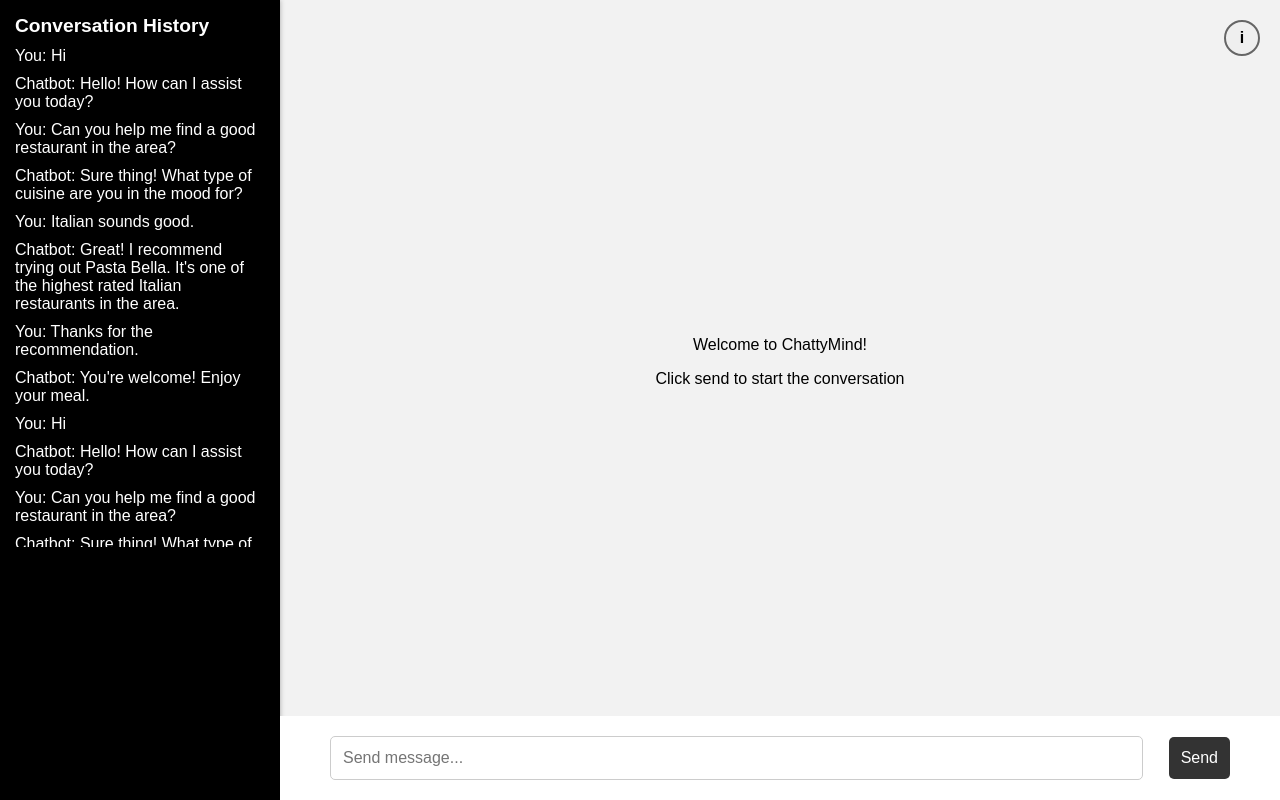
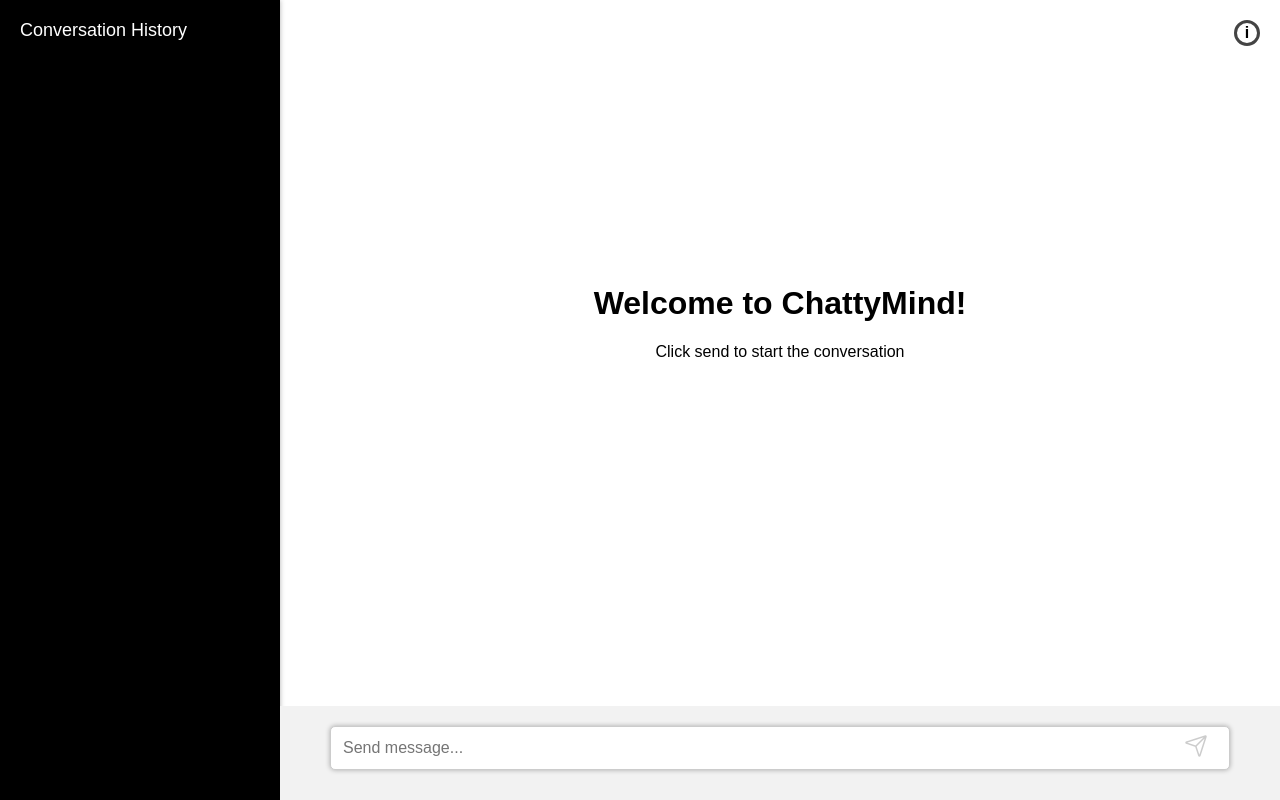
Before and after one commit to priyakarunakaran21/chatgptPOC, a React (Create React App) app in the folder chatgpt-poc/: page / in a window 1280 px wide. Built offline with nearby package versions, Linux system fonts and the light colour scheme.

Commit message:
latest changes for bot user

```diff
--- a/chatgpt-poc/src/component/Chat/index.js
+++ b/chatgpt-poc/src/component/Chat/index.js
@@ -1,17 +1,22 @@
-import { useState} from 'react';
+import { useState, useRef} from 'react';
 import Modal from '../Modal/index'
 import './style.scss'
+import sendIcon from "../../assets/send-icon.png";
 const Chat = () => {
-    const apiKey = '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';
-
+    const apiKey = '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';
+    const myRef = useRef(null);
     let conversationHistory = '';
     let convoSession = '';
     const [prompt, setPrompt] = useState('');
     const [chatbotResponse, setChatbotResponse] = useState('');
-    const introMessage = "Welcome to ChattyMind!<br/>Click send to start the conversation";
     const [intro, setIntro] = useState(true);
-    const myArrayString = introMessage.split('<br/>');
     const [showModal, setShowModal] = useState(false);
+
+    const scrollToBottom = () => {
+        setTimeout(function () {
+            myRef.current.scrollIntoView(false);
+        }, 10);
+      };
 
     // function to handle click of the info icon
     const handleInfoIconClick = () => {
@@ -37,7 +42,7 @@
     const handleEnter = async() =>{
     setIntro(false);
     conversationHistory += `You: ${prompt}\n`;
-    convoSession = `<span class="user">You: </span><label class="user-message-bubble">${prompt}\n</label>`;
+    convoSession = `<span class="user">U</span><label class="user-message-bubble">${prompt}\n</label>`;
     setChatbotResponse(prevText => prevText.concat(convoSession));
     try {
         const response = await fetch('https://api.openai.com/v1/engines/text-davinci-002/completions', {
@@ -57,7 +62,7 @@
         const chatbotMessage = data.choices[0].text.trim();
         console.log(chatbotMessage);
         conversationHistory += `ChatBot: ${chatbotMessage}\n\n`;
-        convoSession =  `<span class="bot">Bot:</span><label class="message-bubble"> ${chatbotMessage}\n\n</label>`;
+        convoSession =  `<span class="bot">Bot</span><label class="message-bubble"> ${chatbotMessage}\n\n</label>`;
         setChatbotResponse(prevText => prevText.concat(convoSession));
 
 
@@ -67,6 +72,7 @@
     } catch (error) {
       setChatbotResponse(`Error: ${error.message}`);
     }
+    scrollToBottom()
     setPrompt("")
     }
 
@@ -77,7 +83,15 @@
         <div className="chat-wrapper">
         <div className="conversation-history-card">
         <h2>Conversation History</h2>
-         <div className="conversation-history-list">
+        {!intro &&
+        <button className="history-item">
+        <svg stroke="currentColor" fill="none" stroke-width="2" viewBox="0 0 24 24" stroke-linecap="round"
+        stroke-linejoin="round" class="h-4 w-4" height="1em" width="1em" xmlns="http://www.w3.org/2000/svg">
+            <path d="M21 15a2 2 0 0 1-2 2H7l-4 4V5a2 2 0 0 1 2-2h14a2 2 0 0 1 2 2z"></path>
+        </svg>
+            Chat 1
+            </button>}
+         {/* <div className="conversation-history-list">
           <p>You: Hi</p>
           <p>Chatbot: Hello! How can I assist you today?</p>
           <p>You: Can you help me find a good restaurant in the area?</p>
@@ -94,18 +108,18 @@
           <p>Chatbot: Great! I recommend trying out Pasta Bella. It's one of the highest rated Italian restaurants in the area.</p>
           <p>You: Thanks for the recommendation.</p>
           <p>Chatbot: You're welcome! Enjoy your meal.</p>
-         </div>
-         <p><br></br><br></br></p>
+         </div> */}
+
        </div>
 
-          <div className="chat-container">
+          <div className="chat-container" ref={myRef}>
 
           {intro ?
               <div className="message-thread">
                 <div className="center-align">
-              {myArrayString.map((word, index) => (
-              <p key={index}>{word}</p>
-            ))}
+                    <h1>Welcome to ChattyMind!</h1>
+                    <p>Click send to start the conversation</p>
+
             </div>
            </div>
             :
@@ -121,12 +135,14 @@
 
           }
             <div className="input-wrapper">
+            {!intro && <button className="regenerate-btn">Regenrate responses</button>}
             <div className="message-input">
+
             <input type="text" id="user-input" className="message-input-field"
               placeholder="Send message..."
               value={prompt} onChange={handleChange}
               onKeyDown={handleKeyPress}  />
-              <button type="submit" className="message-send-button " onClick={handleEnter}>Send</button>
+              <button  className="message-send-button " onClick={handleEnter}><img src={sendIcon} alt=""/></button>
             </div>
             </div>
           </div>
--- a/chatgpt-poc/src/component/Chat/style.scss
+++ b/chatgpt-poc/src/component/Chat/style.scss
@@ -7,16 +7,16 @@
 display: inline-flex;
 align-items: center;
 justify-content: center;
-width: 32px;
-height: 32px;
-background: #efefef;
+width: 20px;
+height: 20px;
+background: #ffffff;
 border-radius:32px;
 position: fixed;
 top: 20px;
 color: #000000;
 font-weight: bold;
 right: 20px;
-border: 2px solid #666;
+border: 3px solid #444;
 cursor: pointer;
 }
 
@@ -24,7 +24,7 @@
 display: flex;
 flex-direction: column;
 min-height: 100vh;
-background-color: #f2f2f2;
+background-color: #ffffff;
 font-family: Arial, sans-serif;
 font-size: 16px;
 width: calc(100% - 280px);
@@ -35,13 +35,28 @@
 display: flex;
 flex-direction: column;
 padding: 30px 50px;
+margin-bottom: 100px;
 p{
+    display: flex;
+    align-items: baseline;
 margin-top:0;
 }
 }
 .bot{
-display: inline-block;
-width: 45px;
+display: flex;
+    width: 38px;
+    align-self: flex-start;
+    height: 38px;
+    background: #343541;
+    border-radius: 38px;
+    text-transform: uppercase;
+    align-items: center;
+    justify-content: center;
+    font-size: 12px;
+    font-weight: bold;
+    font-family: Arial;
+    margin-right: 20px;
+    color: #f2f2f2;
 }
 .center-align{
 flex: 1 1;
@@ -52,14 +67,24 @@
 padding-bottom: 60px;
 }
 .message-bubble {
-display: inline-block;
-max-width: 80%;
-padding: 8px 12px;
-margin-bottom: 8px;
+    display: flex;
+    max-width: 80%;
+    align-self: center;
 }
 .user{
-display: inline-block;
-width: 45px;
+    display: flex;
+    width: 38px;
+    align-self: center;
+    height: 38px;
+    background: #f2f2f2;
+    border-radius: 38px;
+    text-transform: uppercase;
+    align-items: center;
+    justify-content: center;
+    font-size: 12px;
+    font-weight: bold;
+    font-family: Arial;
+    margin-right: 20px;
 }
 .user-message-bubble {
 align-self: flex-end;
@@ -67,12 +92,13 @@
 color: #333333;
 max-width: 80%;
 padding: 8px 12px;
-margin-bottom: 8px;
 border-radius: 5px;
 font-weight: bold;
 
 }
 .input-wrapper{
+    text-align: center;
+background-color: #f2f2f2;
 position: fixed;
 bottom: 0;
 width: calc(100% - 280px);
@@ -80,13 +106,12 @@
 .message-input {
 display: flex;
 align-items: center;
-padding: 20px 50px;
-background-color: #ffffff;
+padding: 20px 50px 30px;
+position: relative;
 }
 
 .message-input-field {
 flex: 1;
-margin-right: 16px;
 border: none;
 outline: none;
 border-radius: 20px;
@@ -95,17 +120,25 @@
 }
 
 .message-send-button {
-background-color: #0084ff;
-color: #ffffff;
+background-color: transparent;
 border: none;
 outline: none;
 border-radius: 20px;
 padding: 8px 12px;
 font-size: 16px;
 cursor: pointer;
+position: absolute;
+right: 60px;
 }
 
-
+.regenerate-btn{
+    padding: 12px;
+    margin-top: 20px;
+    background: #eee;
+    border: 1px solid #666666;
+    border-radius: 2px;
+    box-shadow: 0 0 5px rgba(0,0,0,0.3);
+}
 
 
   input[type="text"] {
@@ -115,6 +148,7 @@
     font-size: 1rem;
     padding: 12px;
     width: 100%;
+    box-shadow: 0 0 5px rgba(0,0,0,0.3);
   }
 
   button[type="submit"] {
@@ -131,7 +165,22 @@
   button[type="submit"]:hover {
     background-color: #444;
   }
-
+  .history-item{
+        background-color: rgba(52,53,65,1);
+        border: 0;
+        width: 100%;
+        color: rgba(236,236,241,1);
+        font-weight: 500;
+        font-size: 14px;
+        padding: 12px;
+        border-radius: 5px;
+        display: flex;
+        align-items: center;
+        margin-bottom: 10px;
+        svg{
+            margin-right: 10px;
+        }
+  }
 
   .conversation-history-card {
    position: fixed;
@@ -139,18 +188,17 @@
    top: 0;
    bottom: 0px;
    left: 0px;
-   width: 250px;
+   width: 260px;
    background-color: black;
    box-shadow: 0 0 5px rgba(0,0,0,0.3);
-   padding: 15px;
-
+   padding: 10px;
+   h2{
+       margin-bottom: 20px;
+       font-size: 18px;
+        font-weight: 400;
+        margin: 10px 10px 30px;
+   }
   }
-
-.conversation-history-card h2 {
-font-size: 1.2rem;
-font-weight: bold;
-margin: 0 0 10px;
-}
 
 .conversation-history-list {
 max-height: 500px;
--- a/chatgpt-poc/src/component/Modal/index.js
+++ b/chatgpt-poc/src/component/Modal/index.js
@@ -1,11 +1,16 @@
 import './style.scss';
-
+import closecon from "../../assets/ic_close.png";
 const Modal = ({onClose}) =>{
     return(
         <>
         <div className="info-modal">
-            <button className="close-btn" onClick={onClose}>X</button>
-        hre goes the info about our chattyMind
+            <button className="close-btn" onClick={onClose}><img src={closecon} alt="close"/></button>
+        <p>ChattyMind is an artificial intelligence (AI) language model developed from OpenAI API. It is based on the GPT-3.5 architecture and is trained on a large corpus of text data, including books, articles, and websites. </p>
+
+        <p>ChattyMind can generate human-like responses to a wide range of topics and questions, making it a powerful tool for natural language processing (NLP) applications.</p>
+
+<p>ChattyMind can understand and respond to text input in a conversational manner, making it suitable for use in chatbots and other virtual assistant applications. </p>
+    <p>It can also be used to generate text content for a variety of purposes, including article writing, creative writing, and content marketing.</p>
         </div>
         </>
     )
--- a/chatgpt-poc/src/component/Modal/style.scss
+++ b/chatgpt-poc/src/component/Modal/style.scss
@@ -12,12 +12,15 @@
     left:30%;
     background: white;
     border-radius: 10px;
-    padding: 20px;
+    padding: 40px 50px 20px 30px;
     box-shadow: 0 0 10px rgba(0,0,0,0.4);
     z-index: 3;
     button{
-        top:20px;
-    right: 20px;
+        top:15px;
+    right: 10px;
     position: absolute;
+    border:0;
+    background: transparent;
+    cursor: pointer;
     }
 }
```
Also changed, not shown: chatgpt-poc/src/assets/ic_close.png (added), chatgpt-poc/src/assets/send-icon.png (added).
